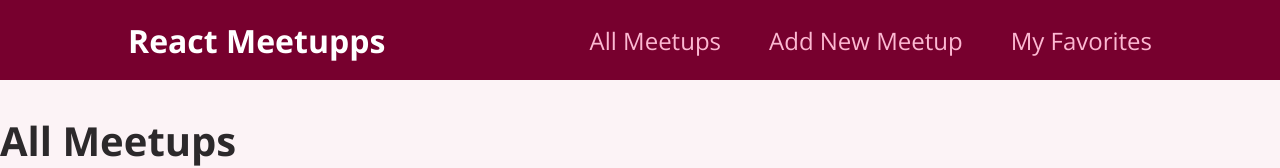
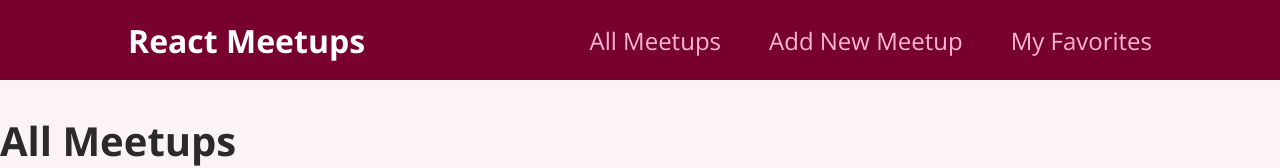
Before and after one commit to alifdevz/meetup, a React (Create React App) app: page / in a window 1280 px wide. Shown: the top 168 px of the page. Built offline with nearby package versions, Linux system fonts and the light colour scheme.

Commit message:
Fixed typo in logo

```diff
--- a/src/components/layouts/MainNavigation.js
+++ b/src/components/layouts/MainNavigation.js
@@ -5,7 +5,7 @@ import classes from "./MainNavigation.module.css";
 function MainNavigation() {
   return (
     <header className={classes.header}>
-      <div className={classes.logo}>React Meetupps</div>
+      <div className={classes.logo}>React Meetups</div>
       <nav>
         <ul>
           <li>
```
